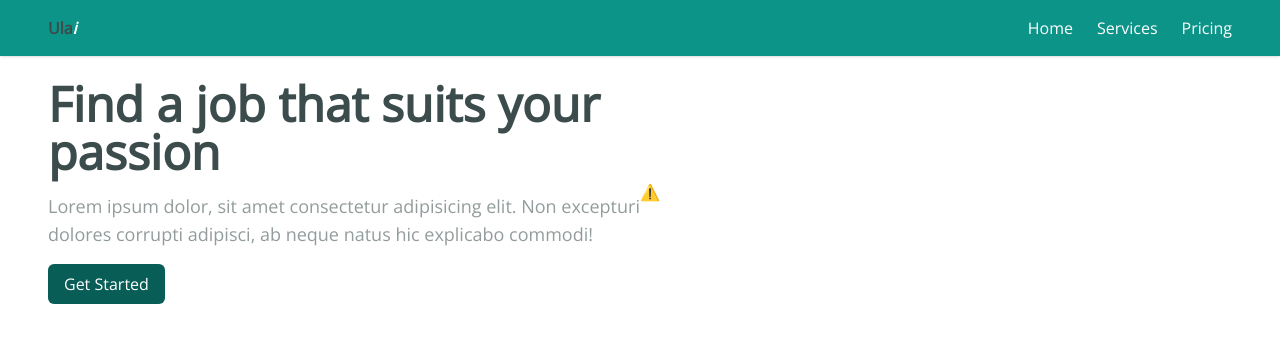
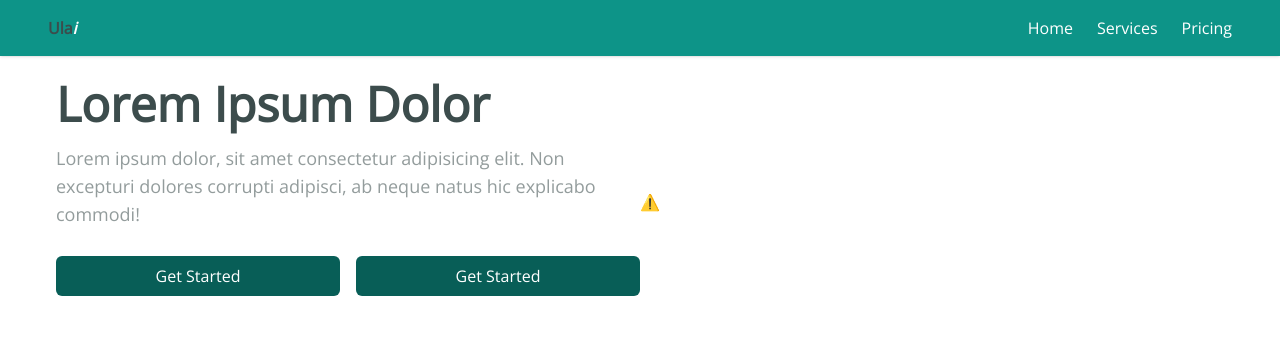
Before and after one commit to TamaniPhiri/WebUI-4, a React (Vite) app: page / in a window 1280 px wide. Shown: the top 342 px of the page. Built offline with nearby package versions, Linux system fonts and the light colour scheme; no server answers.

Commit message:
hero section

```diff
--- a/src/App.jsx
+++ b/src/App.jsx
@@ -5,7 +5,7 @@ import Navbar from './Components/Navbar'
 function App() {
 
   return (
-    <div className=" px-4 md:px-12 container">
+    <div>
       <Navbar/>
       <Hero/>
     </div>
--- a/src/Components/Hero.jsx
+++ b/src/Components/Hero.jsx
@@ -6,14 +6,19 @@ import { Player, Controls } from '@lottiefiles/react-lottie-player';
 const Hero = () => {
     const ref=useRef(null);
   return (
-    <section className="flex w-full h-screen md:h-fit mt-20 md:mt-20 flex-col-reverse md:flex-row items-center justify-center">
+    <section className="flex w-full h-screen md:h-fit mt-20 md:mt-20 flex-col-reverse md:flex-row items-center justify-center px-4 md:px-14 container">
         <div className="w-full md:w-1/2">
-            <h1 className=' text-[#3c4c4c] font-bold text-3xl md:text-5xl'>Find a job that suits your passion</h1>
+            <h1 className=' text-[#3c4c4c] font-bold text-3xl md:text-5xl'>Lorem Ipsum Dolor</h1>
             <p className='text-[#939c9c] mt-4 text-sm md:text-lg'>
                 Lorem ipsum dolor, sit amet consectetur adipisicing elit. Non excepturi dolores corrupti adipisci, ab neque natus hic explicabo commodi!
             </p>
-            <div className=" bg-[#085e57] items-center justify-center w-fit rounded-md py-2 mt-4">
-                <a href="#" className=' px-4 text-white'>Get Started</a>
+            <div className="items-center justify-between flex-row w-full flex mx-auto py-7 space-x-4">
+                <div className=" bg-[#085e57] items-center justify-center w-full rounded-md py-2 text-center">
+                    <a href="#" className=' px-4 text-white'>Get Started</a>
+                </div>
+                <div className=" bg-[#085e57] items-center justify-center w-full rounded-md py-2 mx-0 md:mx-4 text-center">
+                    <a href="#" className=' px-4 text-white'>Get Started</a>
+                </div>
             </div>
         </div>
         <div className='w-full md:w-1/2 items-center justify-center z-0'ref={ref}>
```
